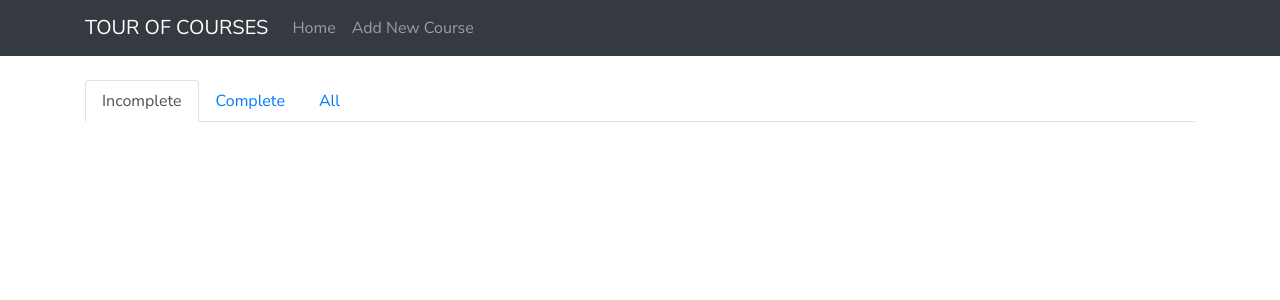
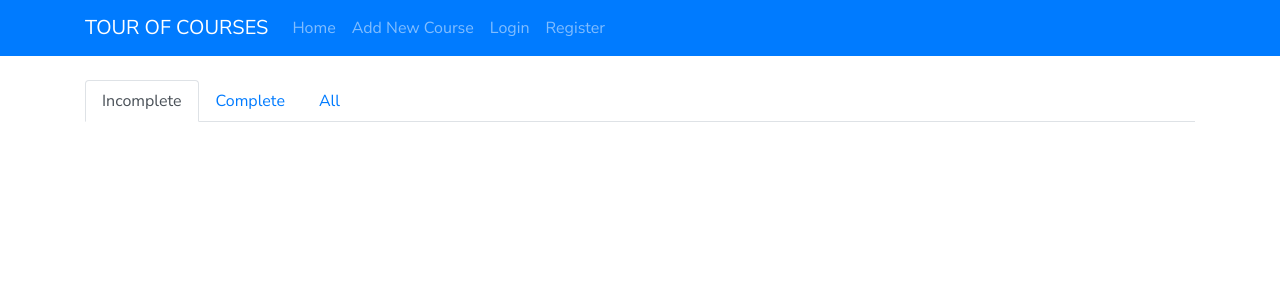
Before and after one commit to viveksrao/vuejs-courses-todo, a Vue app: page / in a window 1280 px wide. Shown: the top 300 px of the page. Built offline with nearby package versions, Linux system fonts and the light colour scheme.

Commit message:
Added Login and Register Links. Updated Bootstrap CSS class names on nav element. Added lang=scss to style. Added import statement to import scss version of Bootstrap. Updated $primary color.

```diff
--- a/src/App.vue
+++ b/src/App.vue
@@ -1,9 +1,9 @@
 <template>
   <div id="app">
     <div id="nav">
-      <nav class="navbar navbar-dark navbar-expand-lg bg-dark">
+      <nav class="navbar navbar-expand-lg bg-primary navbar-dark">
         <div class="container">
-          <a href="#" class="navbar-brand">TOUR OF COURSES</a>
+          <router-link to="/" class="navbar-brand">TOUR OF COURSES</router-link>
           <div class="navbar-collapse">
             <ul class="navbar-nav">
               <li class="nav-item">
@@ -11,6 +11,12 @@
               </li>
               <li class="nav-item">
                 <router-link class="nav-link" to="/add">Add New Course</router-link>
+              </li>
+              <li class="nav-item">
+                <router-link class="nav-link" to="/login">Login</router-link>
+              </li>
+              <li class="nav-item">
+                <router-link class="nav-link" to="/register">Register</router-link>
               </li>
             </ul>
           </div>
@@ -31,7 +37,9 @@ export default {
 }
 </script>
 
-<style>
+<style lang="scss">
+$primary: #05b2dd;
+@import "node_modules/bootstrap/scss/bootstrap";
 body{
   font-family: 'Nunito Sans', sans-serif !important;
 }
```
